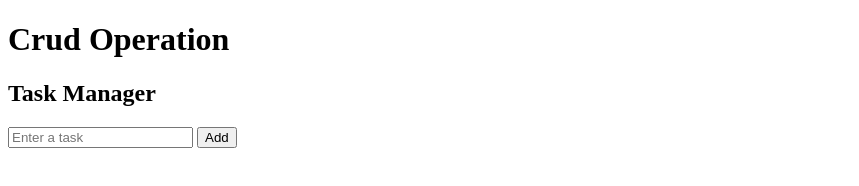
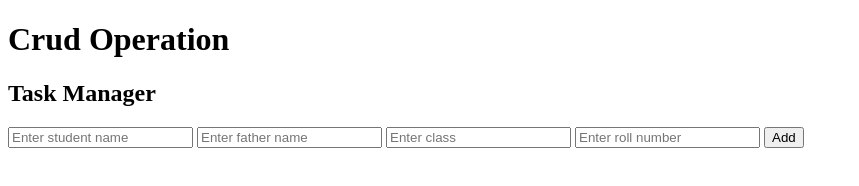
Before and after one commit to kirsacomsys-commits/project-landing-page, a plain HTML site: page index.html in a window 1280 px wide. Shown: the whole page, without its empty margins (0-859 px from the left). Drawn offline with Linux system fonts and the light colour scheme.

Commit message:
task changed

```diff
--- a/index.html
+++ b/index.html
@@ -9,8 +9,11 @@
    <h1>Crud Operation</h1>
 <h2>Task Manager</h2>
 <div>
-    <input type="text" id="taskInput" placeholder="Enter a task">
-    <button onclick="addTask()">Add</button>
+    <input type="text" id="studentName" placeholder="Enter student name">
+    <input type="text" id="fatherName" placeholder="Enter father name">
+    <input type="text" id="class" placeholder="Enter class">
+    <input type="text" id="rollNumber" placeholder="Enter roll number">
+    <button onclick="addApplication()">Add</button>
 </div>
 <ul id="taskList"></ul>
 
```
